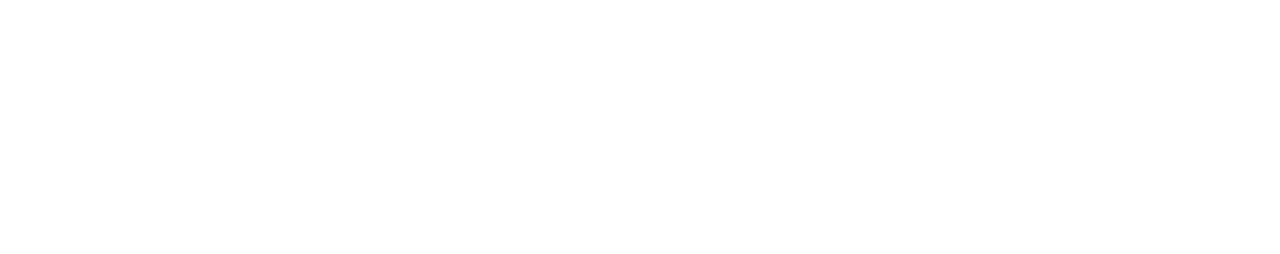
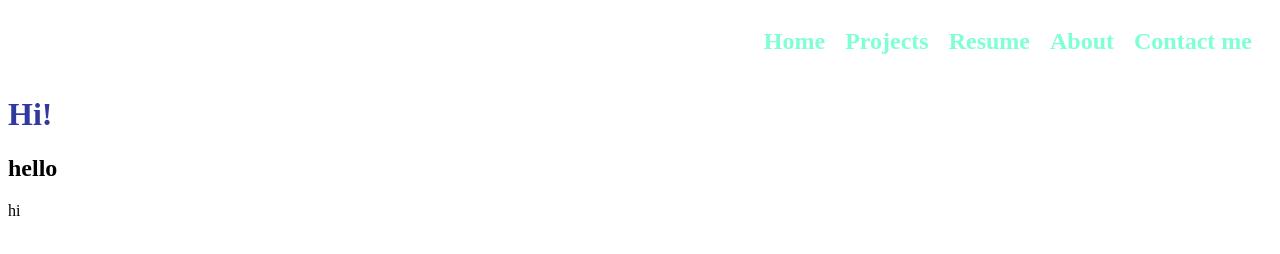
Before and after one commit to kaiden-keane/kaiden-keane.github.io, a plain HTML site: page index.html in a window 1280 px wide. Drawn offline with Linux system fonts and the light colour scheme.

Commit message:
added basic text

```diff
--- a/index.html
+++ b/index.html
@@ -5,8 +5,18 @@
     <meta http-equiv="X-UA-Compatible" content="IE=edge">
     <meta name="viewport" content="width=device-width, initial-scale=1.0">
     <title>Kaiden Keane</title>
+    <link rel="stylesheet" href="styles.css">
 </head>
 <body>
-    <script src="js/main.js"></script>
+    <nav class="navbar">
+        <h1 class="navbar_item">Home</h1>
+        <h1 class="navbar_item">Projects</h1>
+        <h1 class="navbar_item">Resume</h1>
+        <h1 class="navbar_item">About</h1>
+        <h1 class="navbar_item">Contact me</h1>
+    </nav>
+    <h1 id="title">Hi!</h1>
+    <h2>hello</h2>
+    <p>hi</p>
 </body>
 </html>
--- /dev/null
+++ b/styles.css
@@ -0,0 +1,19 @@
+.navbar {
+    font-size: 1rem;
+    align-items: center;
+    justify-content: right;
+    position: sticky;
+    display: flex;
+    padding: 0 10px;
+    color:aquamarine;
+
+}
+
+.navbar_item {
+    padding: 0 10px;
+}
+
+#title {
+    font-size: 2rem;
+    color: #2f399e;
+}
```
Also changed, not shown: app.js (added), js/main.js (deleted), 1 other file.
